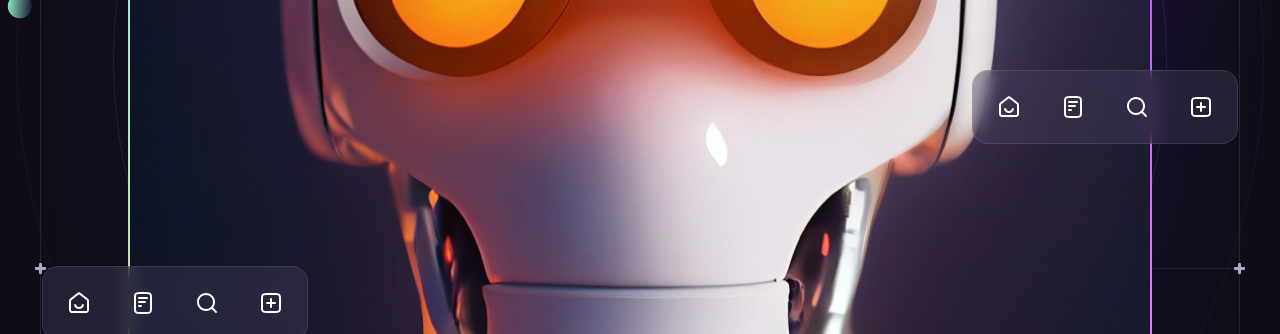
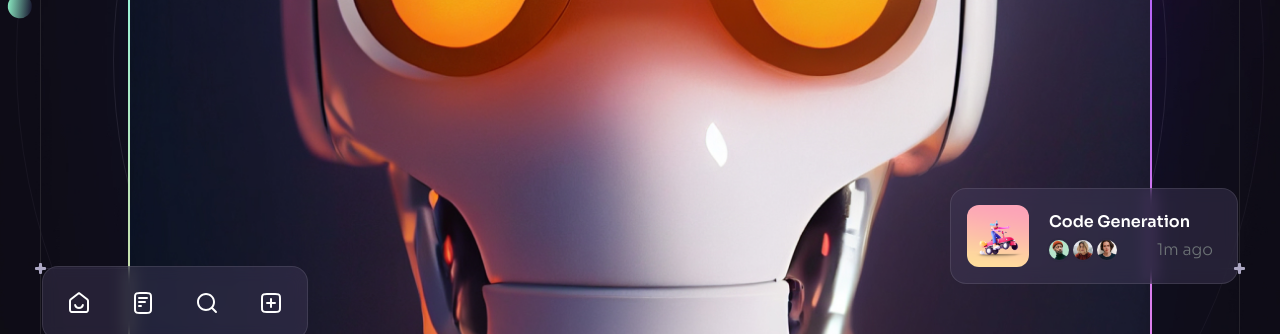
Before and after one commit to TheMalikBasit/Brainwave-Web, a React (Vite) app: page / in a window 1280 px wide. Shown: the part 616-950 px from the top of the page. Built offline with nearby package versions, Linux system fonts and the light colour scheme.

Commit message:
Second notification bar finished

```diff
--- a/src/components/Hero.jsx
+++ b/src/components/Hero.jsx
@@ -7,6 +7,7 @@
 import { useRef } from "react";
 import { MouseParallax } from "react-just-parallax";
 import Generating from "./Generating";
+import Notification from "./Notification";
 {
   /* <MouseParallax strength={0.07}></MouseParallax> */
 }
@@ -65,13 +66,12 @@
                       </li>
                     ))}
                   </ul>
-                  <ul className="hidden absolute -right-[5.5rem] top-[7.5rem] px-1 py-1 bg-n-9/40 backdrop-blur border border-n-1/10 rounded-2xl lg:flex">
-                    {heroIcons.map((icon, index) => (
-                      <li className="p-5" key={index}>
-                        <img src={icon} width={24} height={25} alt="icon" />
-                      </li>
-                    ))}
-                  </ul>
+                </ScrollParallax>
+                <ScrollParallax isAbsolutelyPositioned>
+                  <Notification
+                    className="hidden absolute -right-[5.5rem] bottom-[11rem] w-[18rem] lg:flex"
+                    title="Code Generation"
+                  />
                 </ScrollParallax>
               </div>
             </div>
--- /dev/null
+++ b/src/components/Notification.jsx
@@ -0,0 +1,44 @@
+import { notification1 } from "../assets";
+import { notificationImages } from "../constants";
+
+const Notification = ({ className, title }) => {
+  return (
+    <div
+      className={`${
+        className || ""
+      } flex items-center p-4 pr-6 bg-n-9/40 backdrop-blur border border-n-1/10 rounded-2xl gap-5`}
+    >
+      <img
+        src={notification1}
+        width={62}
+        height={62}
+        alt="notification1"
+        className="rounded-xl"
+      />
+      <div className="flex-1">
+        <h6 className="mb-1 font-semibold text-base">{title}</h6>
+        <div className="flex items-center justify-between">
+          <ul className="flex -m-0.5">
+            {notificationImages.map((images, index) => (
+              <li
+                key={index}
+                className="flex w-6 h-6 border-2 border-n-12 rounded-full overflow-hidden"
+              >
+                <img
+                  src={images}
+                  className="w-full"
+                  width={20}
+                  height={20}
+                  alt={images}
+                />
+              </li>
+            ))}
+          </ul>
+          <div className="text-n-13 body-2">1m ago</div>
+        </div>
+      </div>
+    </div>
+  );
+};
+
+export default Notification;
```
